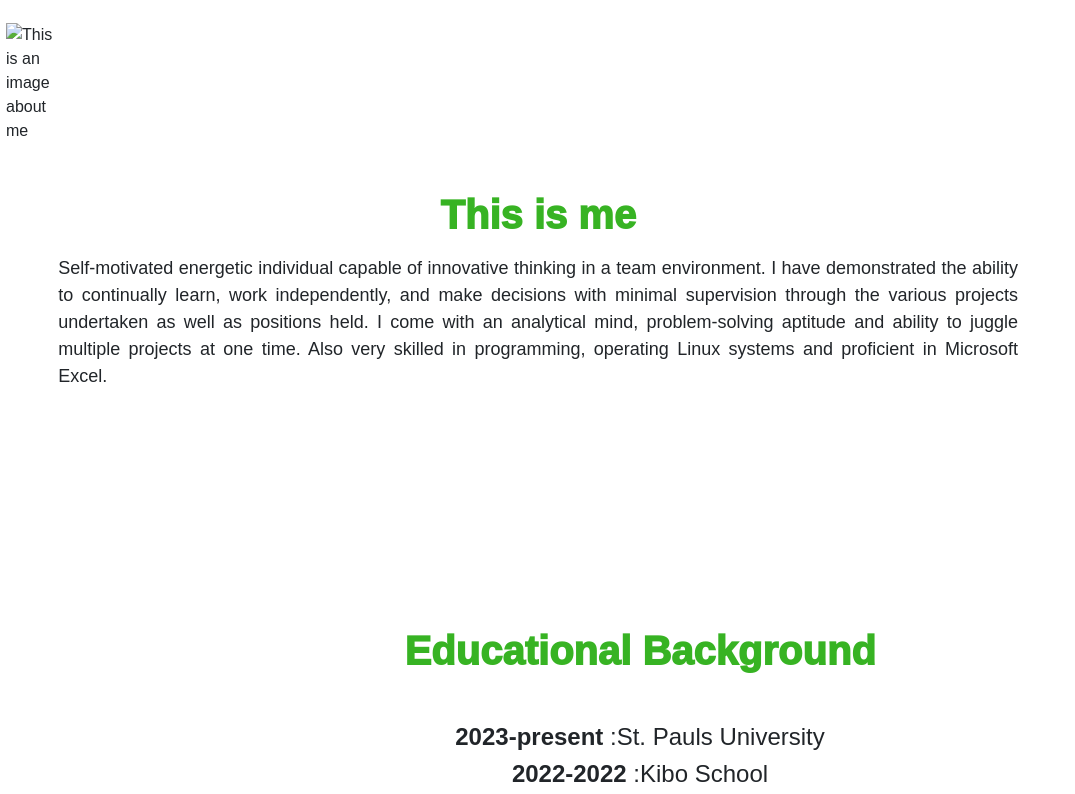
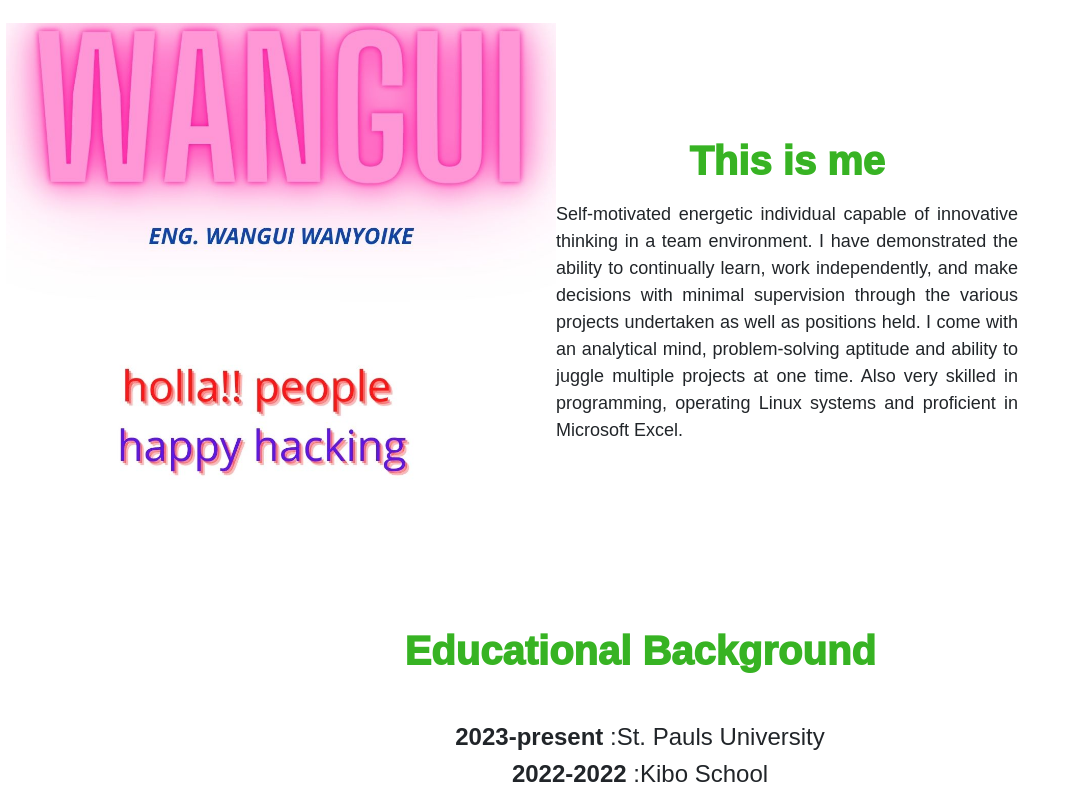
Before and after one commit to ann-wangui/portfolio, a plain HTML site: page index.html in a window 1280 px wide. Shown: the part 906-1700 px from the top of the page, without its empty margins (0-1075 px from the left). Drawn offline with nearby package versions, Linux system fonts and the light colour scheme.

Commit message:
first commit

```diff
--- a/index.html
+++ b/index.html
@@ -46,7 +46,7 @@
 </div>
 
 <div id="container">
-    <img src="./wanguis-portfolio/wangui-images/1.png" alt="This is an image about me" height="550px; width:450px">
+    <img src="1.jpg" alt="This is an image about me" height="550px; width:450px">
  <div id="text">
     <h1>This is me</h1>
 
```
Also changed, not shown: 1.jpg (added).
